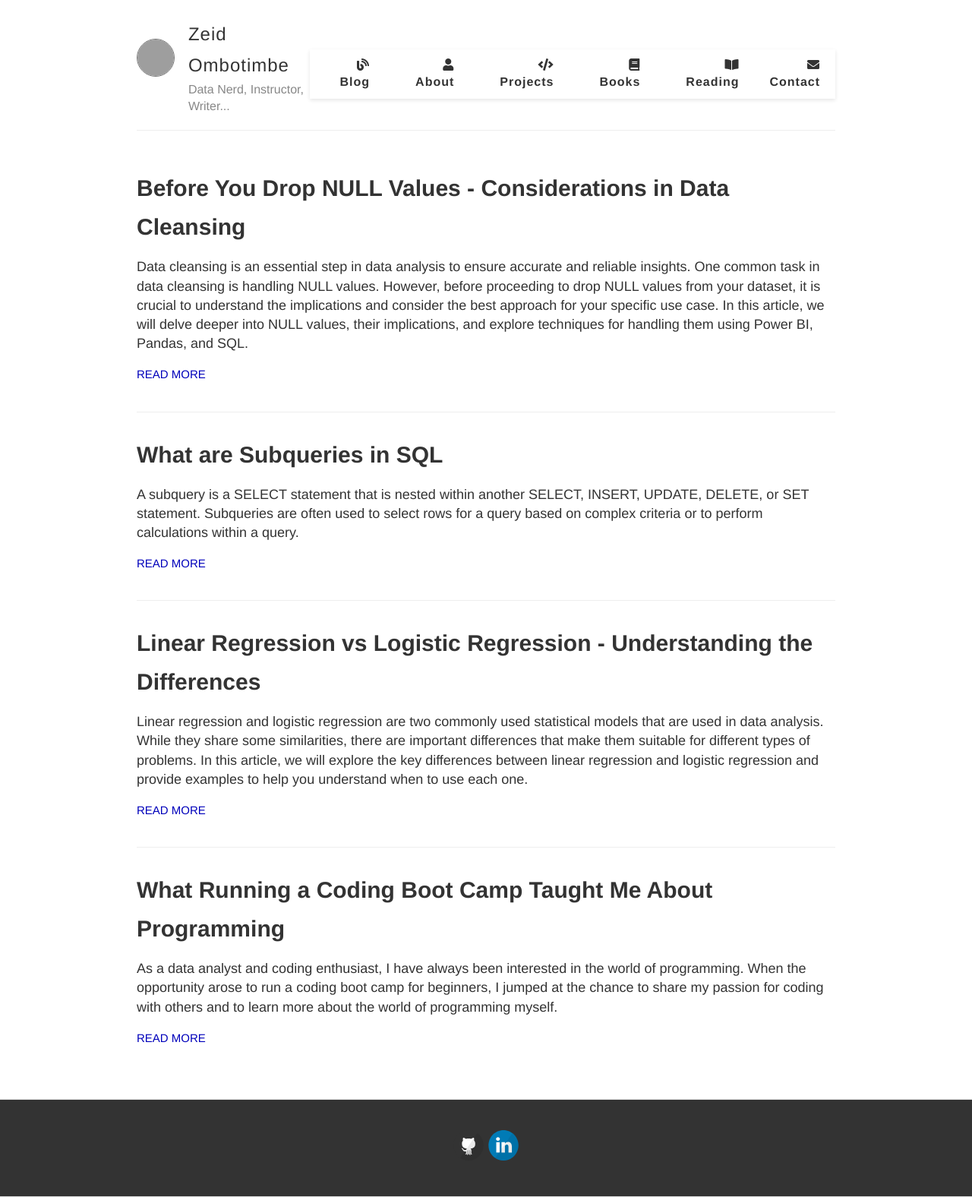
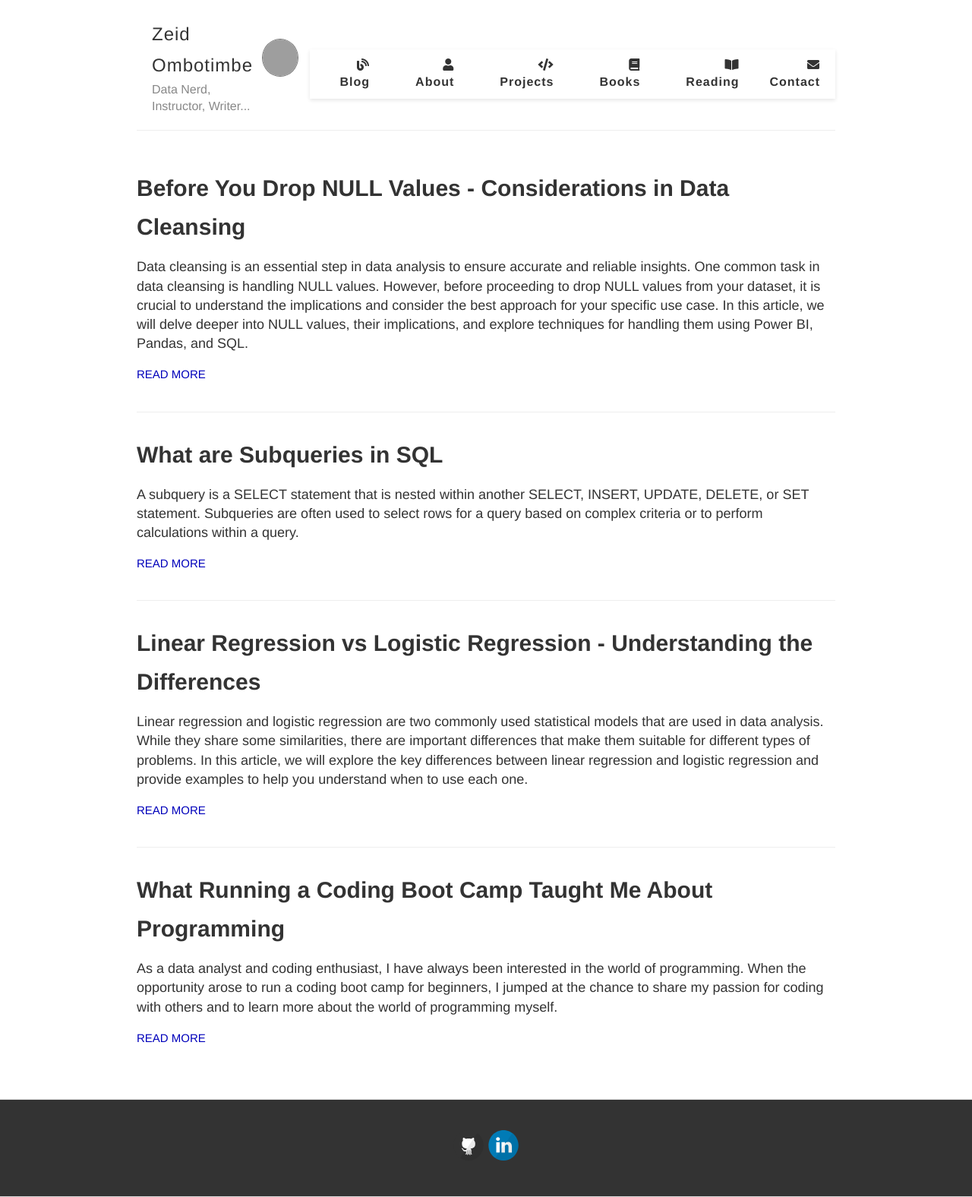
Before and after one commit to obtbe/zeidombo.github.io, a Jekyll site: the page built from index.md, in a window 1280 px wide. Shown: the whole page at 76% size. Built offline with Jekyll 4.4.1, drawn with Linux system fonts in a browser that asks for light colours; grey boxes are pictures that could not be loaded.

Commit message:
Trying new look

```diff
--- a/_layouts/default.html
+++ b/_layouts/default.html
@@ -44,6 +44,7 @@
     /* Container for site info and logo */
     .site-info {
       flex-grow: 1;
+      margin-left: 20px; /* Add margin to separate site info from logo */
     }
 
     /* Site name and description styling */
@@ -106,12 +107,12 @@
   <div class="wrapper-masthead">
     <div class="container">
       <header class="masthead clearfix">
-        <a href="{{ site.baseurl }}/" class="site-avatar"><img src="{{ site.avatar }}" /></a>
-
         <div class="site-info">
           <h1 class="site-name"><a href="{{ site.baseurl }}/">{{ site.name }}</a></h1>
           <p class="site-description">{{ site.description }}</p>
         </div>
+
+        <a href="{{ site.baseurl }}/" class="site-avatar"><img src="{{ site.avatar }}" /></a>
 
         <nav>
           <a class="nav-section" href="{{ site.baseurl }}/"><i class="fas fa-blog"></i> Blog</a>
```
